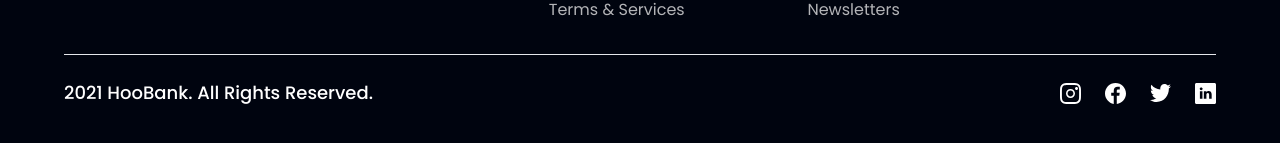
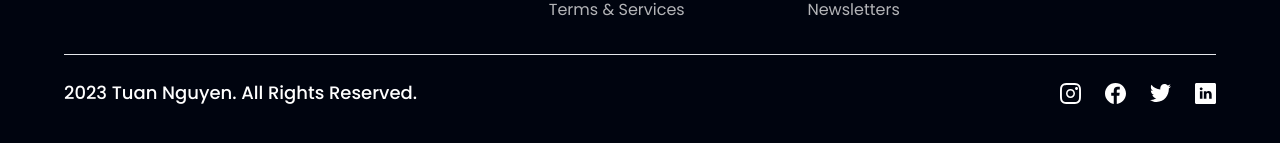
Before and after one commit to TuanNguyen0915/bank_app, a React (Vite) app: page / in a window 1280 px wide. Shown: the part 4525-4668 px from the top of the page. Built offline with nearby package versions, Linux system fonts and the light colour scheme.

Commit message:
updated footer

```diff
--- a/src/components/Footer.jsx
+++ b/src/components/Footer.jsx
@@ -38,7 +38,7 @@ const Footer = () => {
         className="flex justify-between items-center md:flex-row flex-col-reverse pt-6 border-t-[1px] border-t-[#3f3r45] w-full"
       >
         <p className="font-poppins font-medium text-[18px] leading-[28px] text-white text-left md:mt-0 mt-6">
-          2021 HooBank. All Rights Reserved.
+          2023 Tuan Nguyen. All Rights Reserved.
         </p>
         <div className="flex flex-row md:mt-0 mt-6">
           {socialMedia.map((social, idx) => (
```
